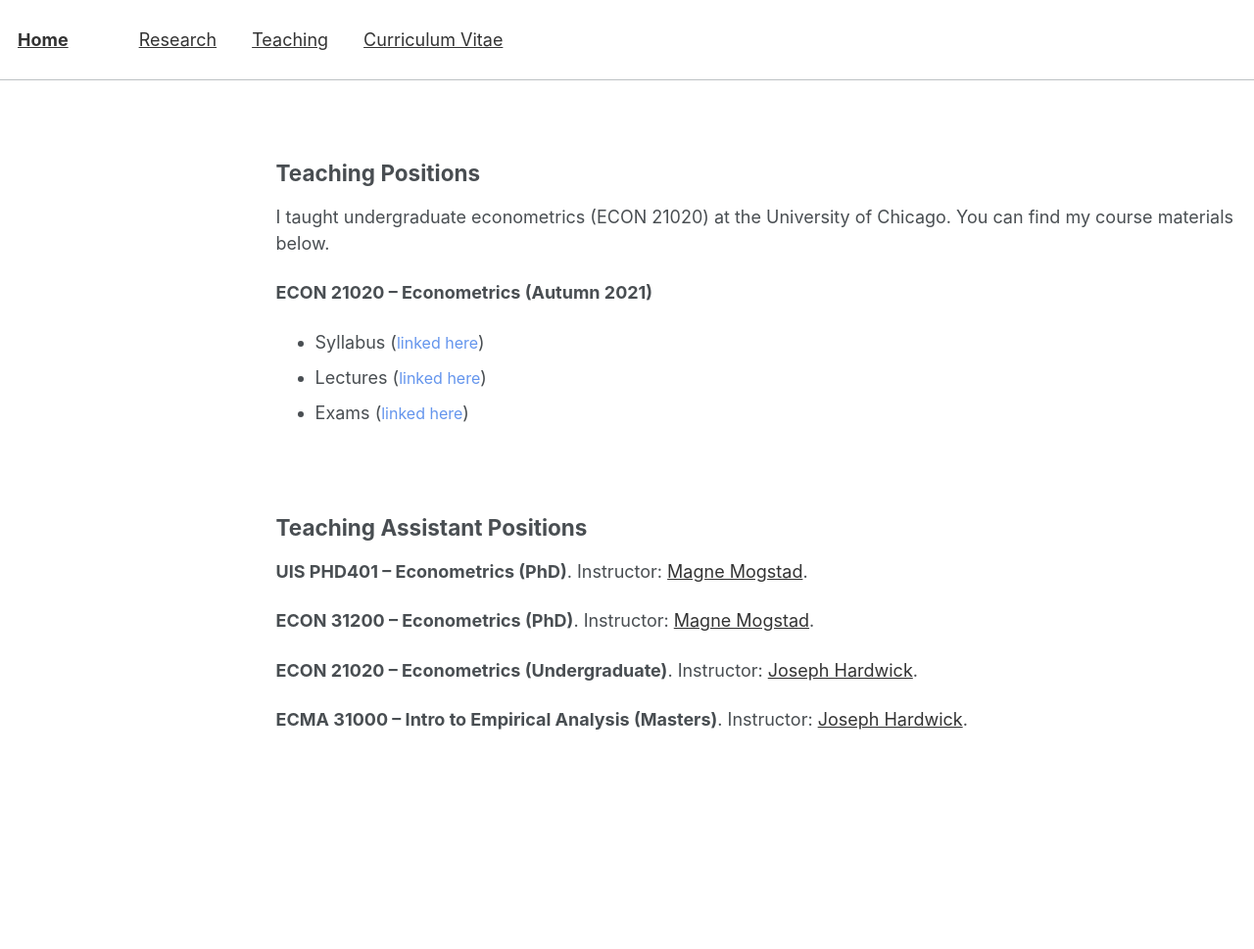
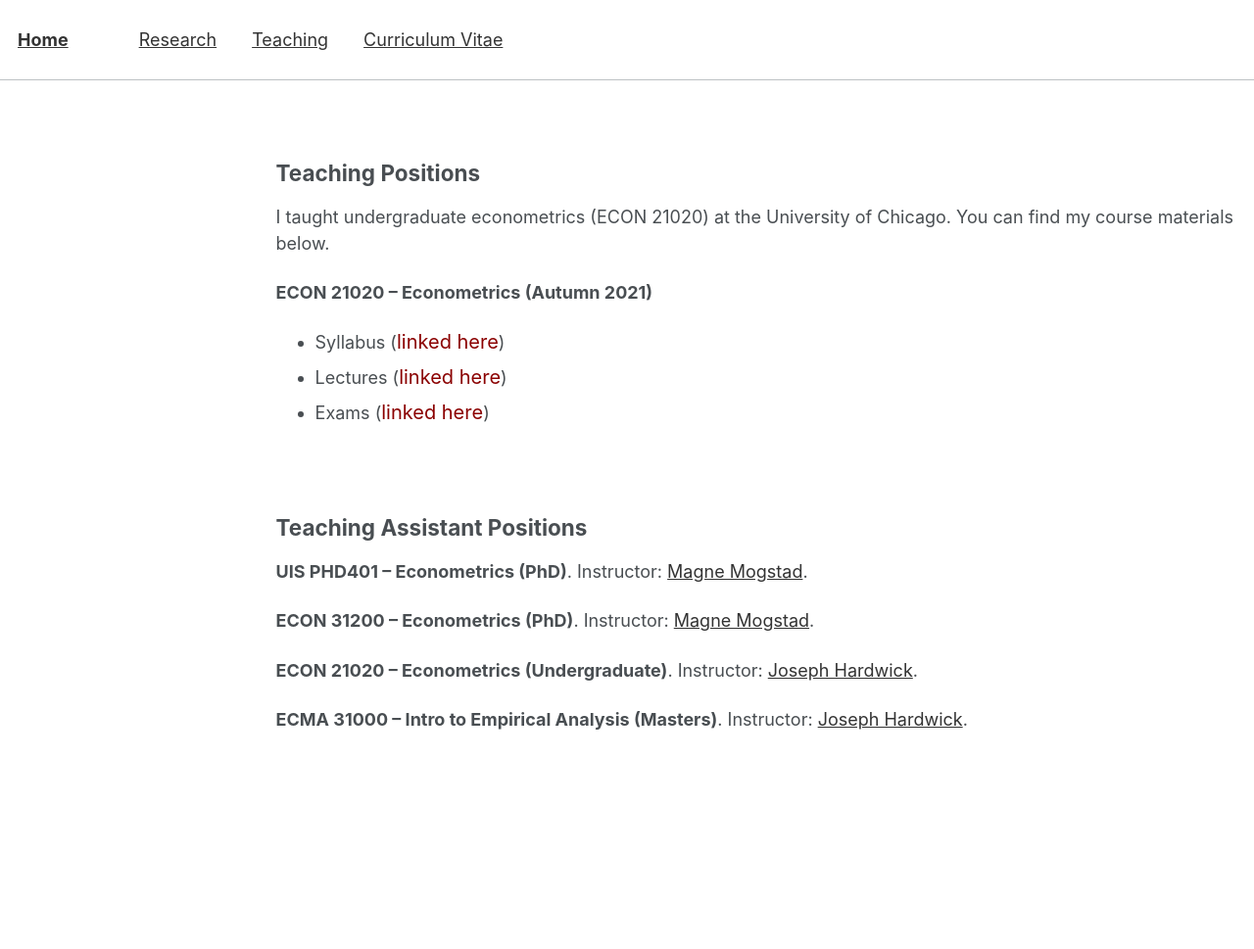
Before and after one commit to ovolpe/ovolpe.github.io, a Jekyll site: the page built from _pages/teaching.md, in a window 1280 px wide. Shown: the whole page at 98% size. Built offline with Jekyll 4.4.1, drawn with Linux system fonts in a browser that asks for light colours.

Commit message:
Update dropdown_menu.html

```diff
--- a/_includes/dropdown_menu.html
+++ b/_includes/dropdown_menu.html
@@ -1,13 +1,13 @@
 <head>
 <meta name="viewport" content="width=device-width, initial-scale=1">
 <style>
-.dropbtn {background-color: white; color: cornflowerblue; padding: 0px; font-size: 16px; border: none;}
+.dropbtn {background-color: white; color: #8B0000; padding: 0px; font-size: 20px; border: none;}
 .dropdown {position: relative; display: inline-block;}
-.dropdown-content {display: none; position: absolute; background-color: aliceblue; font-size: 14px;
+.dropdown-content {display: none; position: absolute; background-color: #f0f0f0; font-size: 20px;
 				   min-width: 100px; box-shadow: 0px 8px 16px 0px rgba(0,0,0,0.2); z-index: 1;}
-.dropdown-content a {color: lightslategray; padding: 2px 2px; text-decoration: none; display: block;}
-.dropdown-content a:hover {background-color: white;}
+.dropdown-content a {color: #8B0000; padding: 2px 2px; text-decoration: none; display: block;}
+.dropdown-content a:hover {background-color: #f0f0f0;}
 .dropdown:hover .dropdown-content {display: block;}
-.dropdown:hover .dropbtn {background-color: white;}
+.dropdown:hover .dropbtn {background-color: #f0f0f0; text-decoration: underline;}
 </style>
 </head>
```
